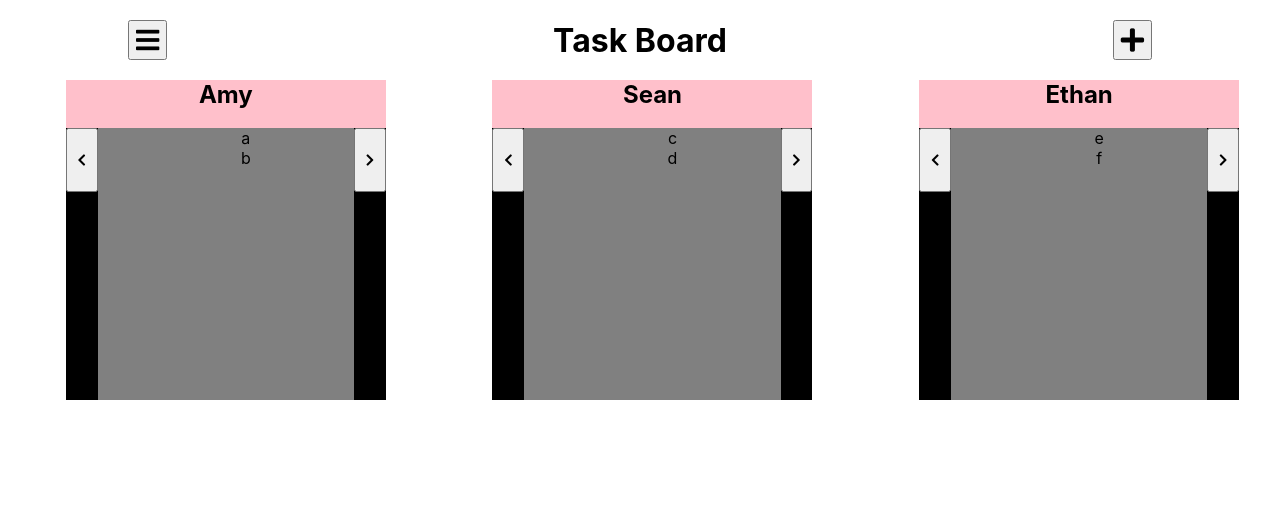
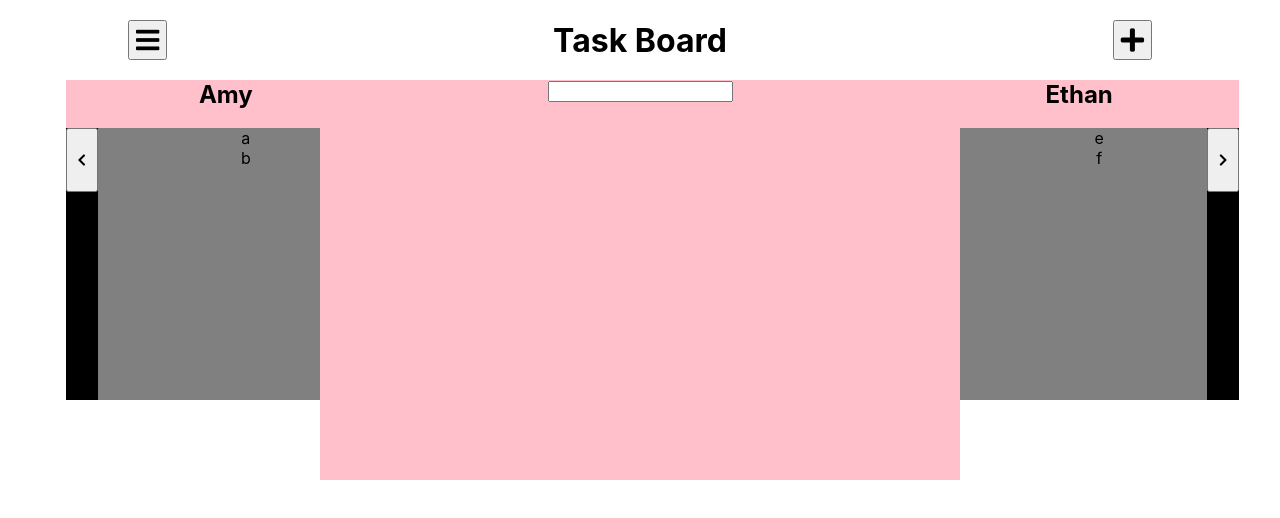
Before and after one commit to jmw321/Todolist, a React (Create React App) app: page / in a window 1280 px wide. Both pictures are taken after a click on the button 1132 px from the left and 40 px from the top of the page. Shown: the top 518 px of the page. Built offline with nearby package versions, Linux system fonts and the light colour scheme.

Commit message:
added form, added form state, updated form css

```diff
--- a/src/App.css
+++ b/src/App.css
@@ -3,21 +3,17 @@
 }
 
 .mainContent {
-
   flex-direction: row;
   flex-wrap: wrap;
   display: inline-flex;
   justify-content: space-around;
-  height: 80vh;
   width: 100vw;
-
-
 }
 
 .card {
   min-width: 300px;
   width: 25%;
-  height: 50%;
+  height: 40vh;
   margin-left: 25px;
   background-color: black;
   align-items: center;
@@ -67,10 +63,7 @@ header {
   justify-content: space-between;
   width: 80vw;
   align-items: center;
-
-
 }
-
 
 
 .menu {
@@ -93,3 +86,11 @@ header {
   width: 100%;
   height: 10%;
 }
+
+.form {
+  width: 50vw;
+  height: 50vh;
+  position: absolute;
+  z-index: 99999;
+  background-color: pink;
+}
--- a/src/App.js
+++ b/src/App.js
@@ -2,8 +2,9 @@
   import './App.css';
   import Card from './Card.js';
   import Menu from './Menu.js';
+  import Form from './TaskForm.js';
 
-  var addShow = true;
+  var addShow = false;
   var menuShow = false;
   var boardItems = [{
       id: 0,
@@ -30,6 +31,7 @@
       super(props);
       this.state = {boardItems,addShow,menuShow}
       this.showMenuClick = this.showMenuClick.bind(this)
+      this.showAddClick = this.showAddClick.bind(this)
     }
 
 
@@ -39,6 +41,10 @@
        this.state.menuShow === true? this.setState({menuShow:false}) : this.setState({menuShow:true});
     }
 
+    showAddClick () {
+     console.log(this.state.addShow)
+       this.state.addShow === true? this.setState({addShow:false}) : this.setState({addShow:true});
+    }
 
     render() {
 
@@ -49,12 +55,13 @@
             <i class = "fas fa-bars fa-2x"id = "menuIcon" > < /i>
           </button>
             <h1>  Task Board </h1>
-          <button className = "addButton" >
+          <button className = "addButton" onClick={this.showAddClick} >
             <i class = "fas fa-plus fa-2x"  id = "addIcon" > < /i>
           </button>
       </header >
       {Menu(this.state.menuShow)}
        <main className = "mainContent" >
+       {Form(this.state.addShow)}
           {
             boardItems.map(item => Card(item.name, item.items))
          }
--- a/src/TaskForm.js
+++ b/src/TaskForm.js
@@ -0,0 +1,17 @@
+import React, {Component  } from 'react';
+import './App.css';
+
+
+const Form = ( (formshow) => {
+ return ( formshow === true &&
+   <div className="form">
+     <form>
+       <input type="text">
+       </input>
+     </form>
+   </div>
+  )
+ }
+)
+
+export default Form;
```
